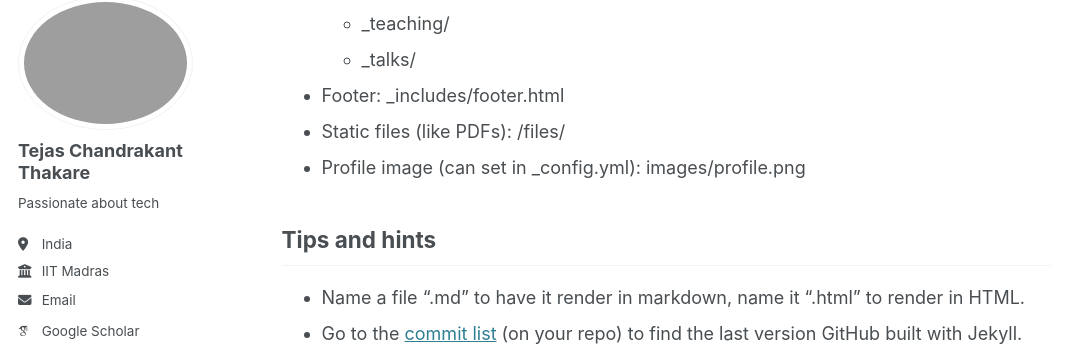
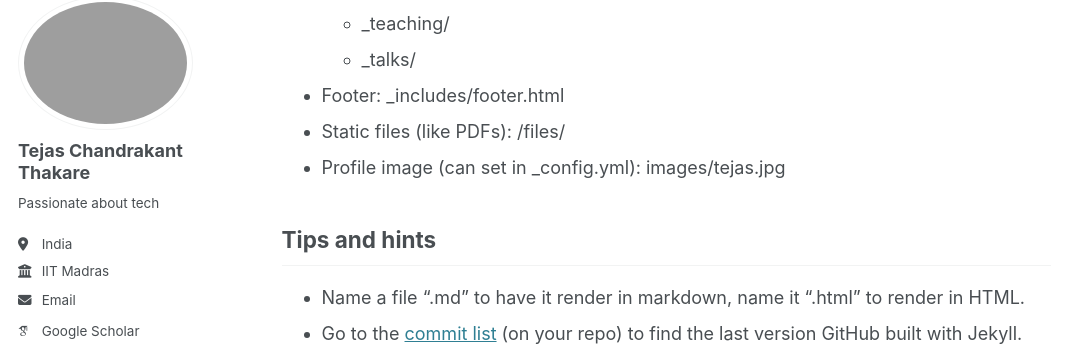
Before and after one commit to TejasCThakare/tejascthakare.github.io, a Jekyll site: the page built from _pages/markdown.md, in a window 1280 px wide and 900 px high, scrolled down 382 px. Shown: the part 103-453 px from the top of the window, without its empty margins (0-1076 px from the left). Built offline with Jekyll 4.4.1, drawn with Linux system fonts in a browser that asks for light colours; emoji names are drawn with the system emoji font; some web fonts are replaced.

Commit message:
Update markdown.md

```diff
--- a/_pages/markdown.md
+++ b/_pages/markdown.md
@@ -20,7 +20,7 @@ redirect_from:
   * _talks/
 * Footer: _includes/footer.html
 * Static files (like PDFs): /files/
-* Profile image (can set in _config.yml): images/profile.png
+* Profile image (can set in _config.yml): images/tejas.jpg
 
 ## Tips and hints
 
```
